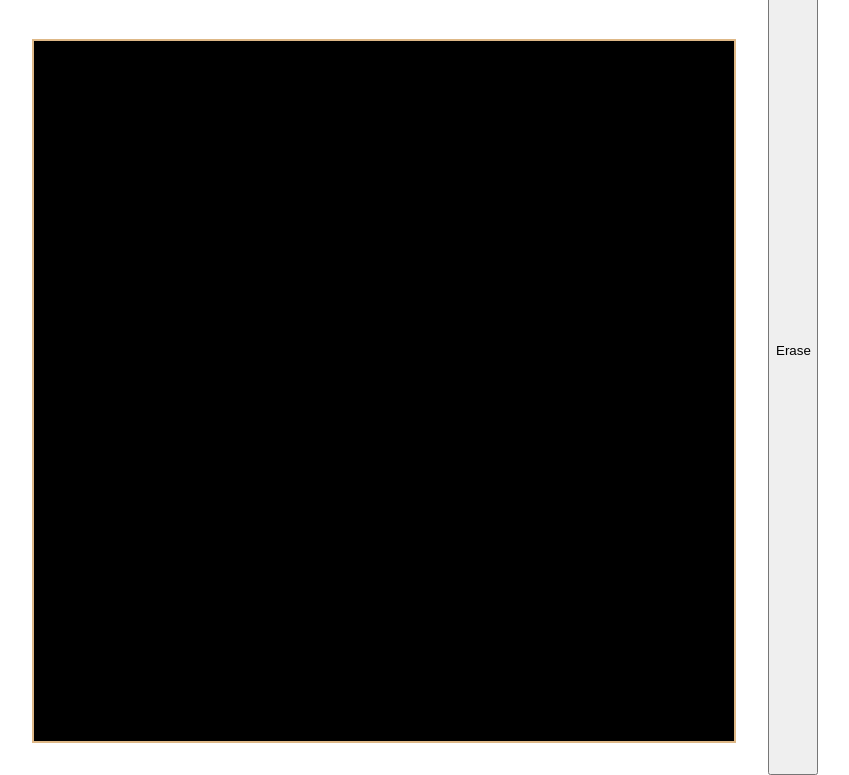
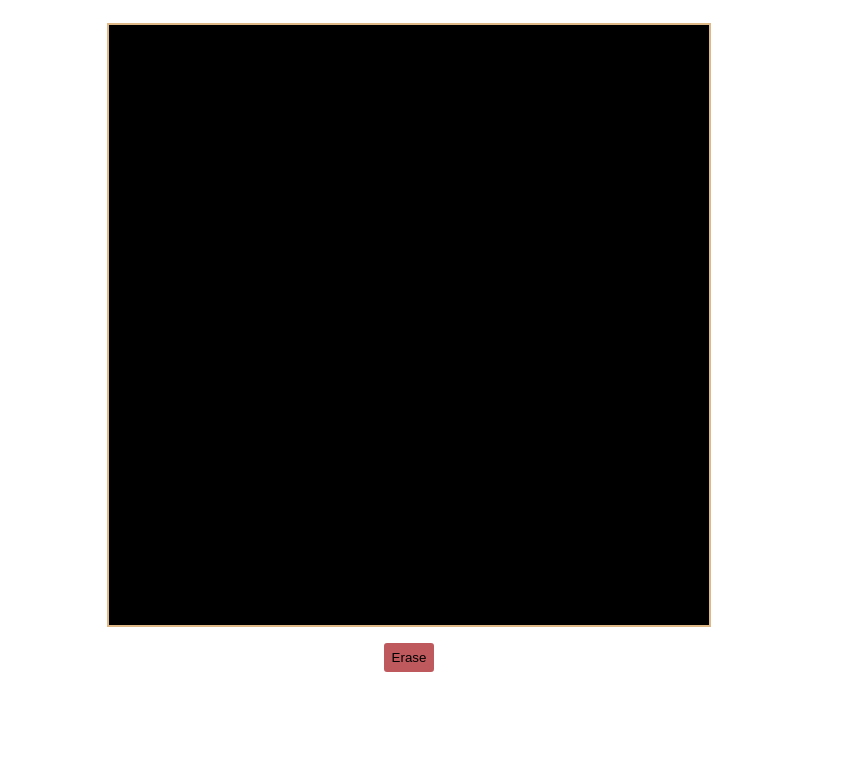
Before and after one commit to govana254/Etch-a-Sketch, a plain HTML site: page index.html in a window 1280 px wide. Shown: the part 73-848 px from the top of the page, without its empty margins (231-1080 px from the left). After the commit the page ends 800 px from the top, so only its background shows below. Drawn offline with Linux system fonts and the light colour scheme.

Commit message:
fixed some bugs

```diff
--- a/index.css
+++ b/index.css
@@ -12,10 +12,10 @@ body {
 }
 
 .container {
-    width: 700px;
-    height: 700px;
+    width: 600px;
+    height: 600px;
     display: grid;
-    margin: 2rem;
+    margin: 1rem;
     border: 2px solid burlywood;
 }
 
@@ -25,4 +25,9 @@ h1{
 
 button{
     width: 50px;
+    padding: 5px;
+    margin-bottom: 10px;
+    background-color: rgb(190, 89, 94);
+    border: 2px solid rgb(190, 89, 94);
+    border-radius: 3px;
 }
--- a/index.html
+++ b/index.html
@@ -10,8 +10,8 @@
     <div class="content">
         <h1>Etch-a-Sketch</h1>
         <div class="container"></div>
+        <button>Erase</button>
     </div>
-    <button>Erase</button>
 </body>
 <script src="index.js"></script>
 </html>
--- a/index.js
+++ b/index.js
@@ -1,37 +1,45 @@
-const container = document.querySelector(".container");
-const clear = document.querySelector("button");
+let clear = document.querySelector("button");
+let container = document.querySelector(".container");
 
-clear.addEventListener('click', ()=> {
+clear.addEventListener('click', ()=>{
     resetSize()
 })
 
+
 function resetSize(){
-    let number = prompt ("What size would you like the grid to be? (1-100)");
-    container.style.gridTemplateRows = `repeat(${number}, 1fr)`
-    container.style.gridTemplateColumns = `repeat(${number}, 1fr)`
-    createGrid(number)
+
+        let number = prompt("What size would you like the grid to be? (1-100)");
+        container.style.gridTemplateRows = `repeat(${number}, 1fr)`;
+        container.style.gridTemplateColumns = `repeat(${number}, 1fr)`;
+        createGrid(number);
 }
 
-function createGrid(size) {
-    container.style.setTemplateRows =`repeat(${size}),1fr`;
-    container.style.setTemplateColumns =`repeat(${size}),1fr`;
+function createGrid(size){
+    container.style.gridTemplateRows = `repeat(${size}, 1fr)`;
+    container.style.gridTemplateColumns = `repeat(${size}, 1fr)`;
 
-    for (let c = 0; c < (size * size); c++) {
+    for (let i = 0; i < size*size; i++) {
 
-        let cell = document.createElement("div");
-        cell.style.backgroundColor = "black"
-        container.appendChild(cell);
+        let square = document.createElement("div");
+        square.style.backgroundColor = "black";
+        container.appendChild(square);
 
-        cell.addEventListener("mouseover", e => {
-            cell.style.backgroundColor = "white";
+        //change background color of a square on hover
+        square.addEventListener('mouseover', e=>{
+            square.style.backgroundColor = "white";
         })
+
+
+        //function to reset the grid
         function clearGrid(){
-                clear.addEventListener('click', e => {square.style.backgroundColor = "black"
+            clear.addEventListener('click', e=>{
+                square.style.backgroundColor = "black"
             })
         }
 
-        clearGrid()
-    };
-};
+
+        clearGrid();
+    }
+}
 
 createGrid(16);
```
